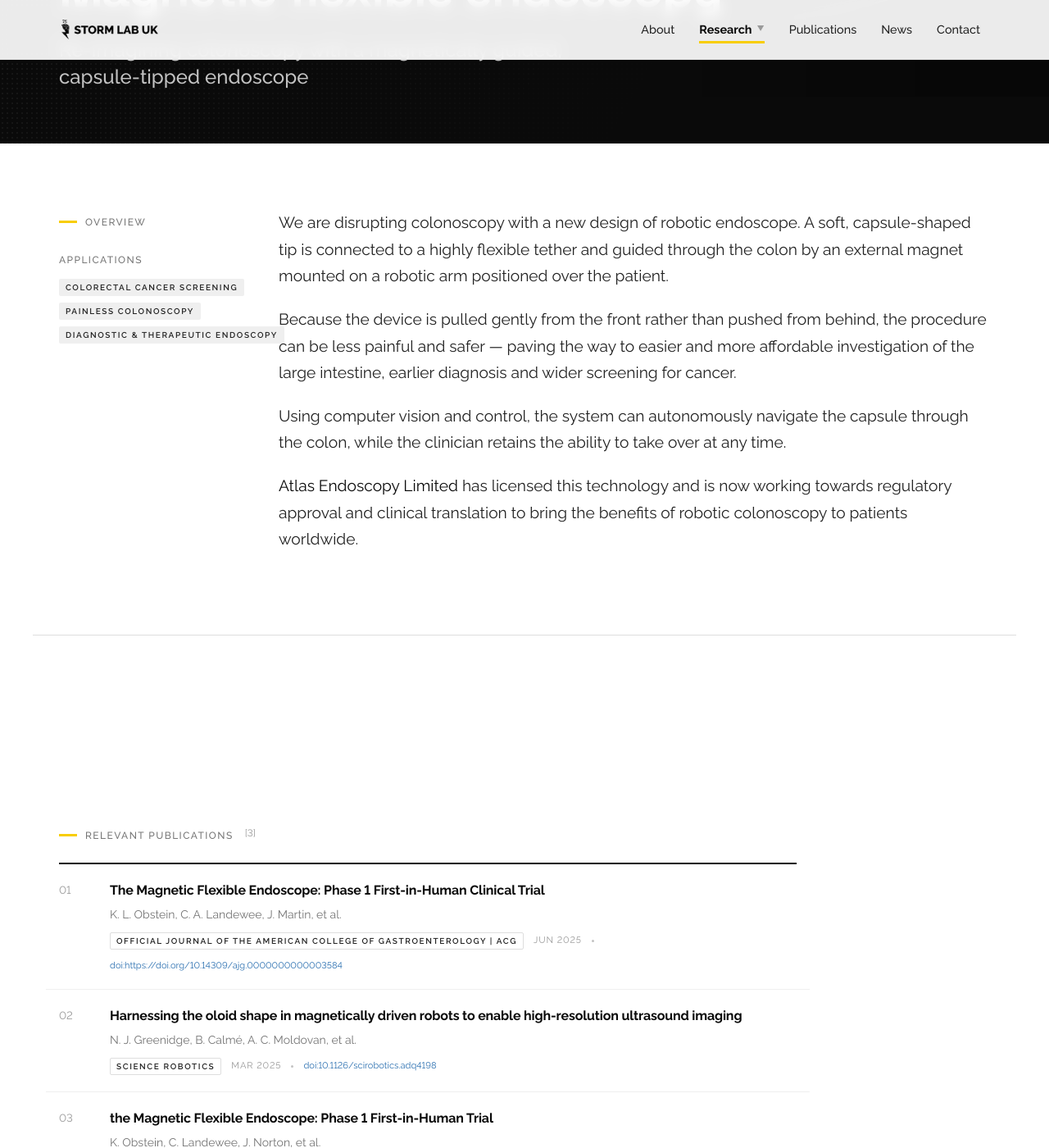
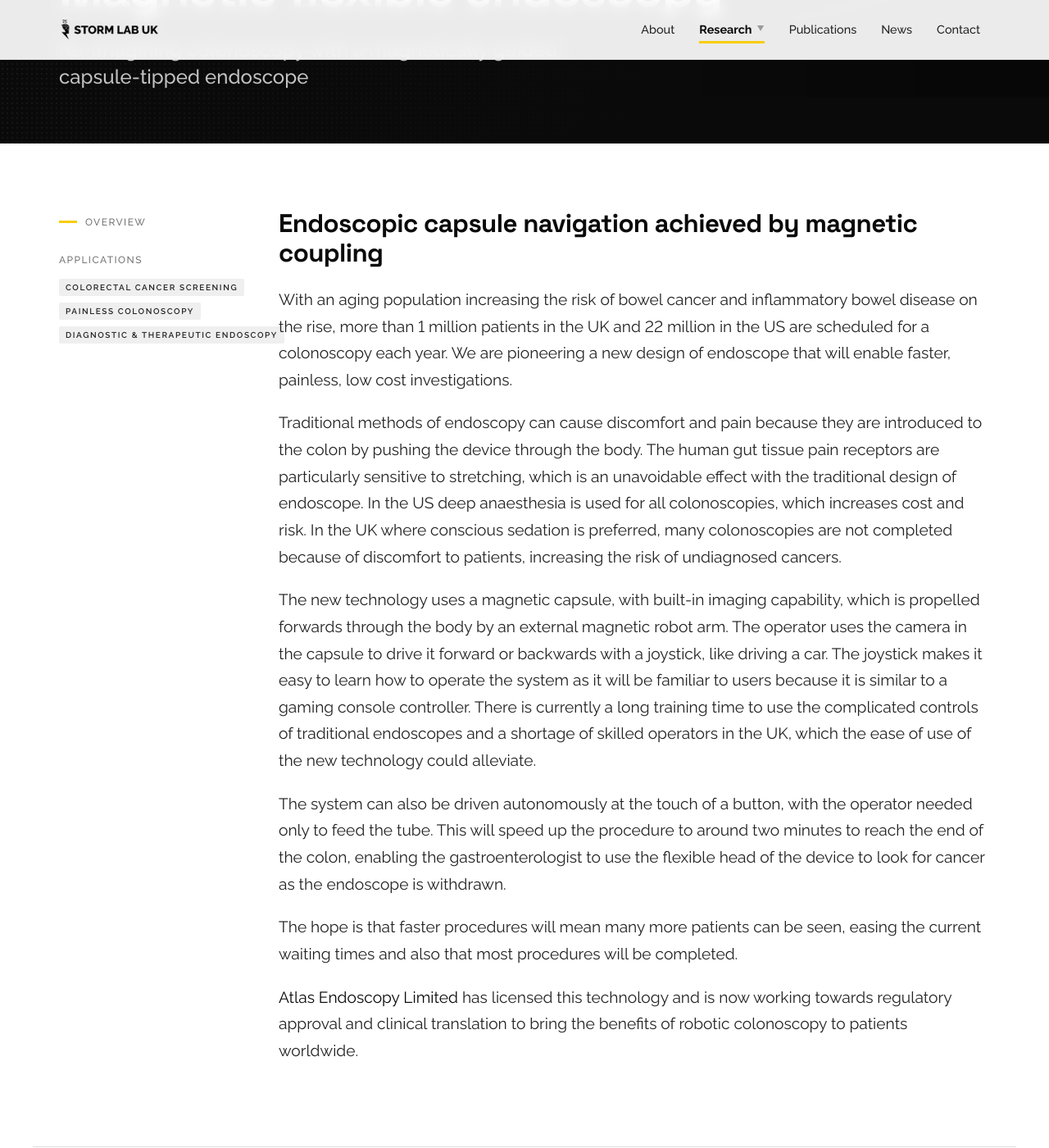
Before and after one commit to Stormlabuk/website, a Jekyll site: the page built from _research/magnetic-flexible-endoscopy.md, in a window 1280 px wide and 1400 px high, scrolled down 418 px. Shown: the whole window at 82% size. Built offline with Jekyll 4.4.1, drawn with Linux system fonts in a browser that asks for light colours.

Commit message:
MFE: full painless-colonoscopy content, infographic, 22M figure
- Replace the overview with the fuller 'Endoscopic capsule navigation'
  copy (heading + paragraphs), using 22 million as the US annual figure
- Keep the Atlas Endoscopy licensing paragraph
- Add the Painless Colonoscopy infographic
- Layout support: an optional overview heading, and infographic fields that
  accept an absolute URL (this one is hotlinked from the current site)

Co-Authored-By: Claude Opus 4.8 <noreply@anthropic.com>
Claude-Session: https://claude.ai/code/session_01JNjS1gELRCWBuKnSFJuNU9

```diff
--- a/_layouts/research_detail.html
+++ b/_layouts/research_detail.html
@@ -38,6 +38,7 @@ layout: default
       {%- endif -%}
     </div>
     <div class="rd-overview__body">
+      {%- if page.overview_heading -%}<h2 class="rd-overview__title">{{ page.overview_heading }}</h2>{%- endif -%}
       {%- for para in page.overview -%}<p>{{ para }}</p>{%- endfor -%}
       {%- if page.stats -%}
       <div class="rd-stats">
@@ -68,8 +69,9 @@ layout: default
   </div>
   {%- endif -%}
   {%- if page.infographic and page.infographic != "" -%}
+  {%- if page.infographic contains "://" -%}{%- assign infosrc = page.infographic -%}{%- else -%}{%- assign infosrc = page.infographic | prepend: '/assets/images/' | relative_url -%}{%- endif -%}
   <figure class="rd-figure">
-    <img src="{{ page.infographic | prepend: '/assets/images/' | relative_url }}" alt="{{ page.infographic_alt | default: page.title }}">
+    <img src="{{ infosrc }}" alt="{{ page.infographic_alt | default: page.title }}">
     {%- if page.infographic_caption -%}<figcaption>{{ page.infographic_caption }}</figcaption>{%- endif -%}
   </figure>
   {%- endif -%}
--- a/_research/magnetic-flexible-endoscopy.md
+++ b/_research/magnetic-flexible-endoscopy.md
@@ -7,9 +7,14 @@ applications:
   - "Colorectal cancer screening"
   - "Painless colonoscopy"
   - "Diagnostic & therapeutic endoscopy"
+infographic: "https://www.stormlabuk.com/wp-content/uploads/2020/06/Infographic-Painless-Colonoscopy.png"
+infographic_alt: "Painless colonoscopy — how magnetic capsule endoscopy works"
+overview_heading: "Endoscopic capsule navigation achieved by magnetic coupling"
 overview:
-  - "We are disrupting colonoscopy with a new design of robotic endoscope. A soft, capsule-shaped tip is connected to a highly flexible tether and guided through the colon by an external magnet mounted on a robotic arm positioned over the patient."
-  - "Because the device is pulled gently from the front rather than pushed from behind, the procedure can be less painful and safer — paving the way to easier and more affordable investigation of the large intestine, earlier diagnosis and wider screening for cancer."
-  - "Using computer vision and control, the system can autonomously navigate the capsule through the colon, while the clinician retains the ability to take over at any time."
+  - "With an aging population increasing the risk of bowel cancer and inflammatory bowel disease on the rise, more than 1 million patients in the UK and 22 million in the US are scheduled for a colonoscopy each year. We are pioneering a new design of endoscope that will enable faster, painless, low cost investigations."
+  - "Traditional methods of endoscopy can cause discomfort and pain because they are introduced to the colon by pushing the device through the body. The human gut tissue pain receptors are particularly sensitive to stretching, which is an unavoidable effect with the traditional design of endoscope. In the US deep anaesthesia is used for all colonoscopies, which increases cost and risk. In the UK where conscious sedation is preferred, many colonoscopies are not completed because of discomfort to patients, increasing the risk of undiagnosed cancers."
+  - "The new technology uses a magnetic capsule, with built-in imaging capability, which is propelled forwards through the body by an external magnetic robot arm. The operator uses the camera in the capsule to drive it forward or backwards with a joystick, like driving a car. The joystick makes it easy to learn how to operate the system as it will be familiar to users because it is similar to a gaming console controller. There is currently a long training time to use the complicated controls of traditional endoscopes and a shortage of skilled operators in the UK, which the ease of use of the new technology could alleviate."
+  - "The system can also be driven autonomously at the touch of a button, with the operator needed only to feed the tube. This will speed up the procedure to around two minutes to reach the end of the colon, enabling the gastroenterologist to use the flexible head of the device to look for cancer as the endoscope is withdrawn."
+  - "The hope is that faster procedures will mean many more patients can be seen, easing the current waiting times and also that most procedures will be completed."
   - '<a href="https://www.atlasendoscopy.org/" target="_blank" rel="noopener">Atlas Endoscopy Limited</a> has licensed this technology and is now working towards regulatory approval and clinical translation to bring the benefits of robotic colonoscopy to patients worldwide.'
 ---
--- a/_sass/_layout.scss
+++ b/_sass/_layout.scss
@@ -353,6 +353,7 @@
 .rd-overview { display: grid; grid-template-columns: 220px 1fr; gap: 48px; }
 .rd-overview__aside .storm-eyebrow.app-head { display: block; margin: 28px 0 14px; }
 .rd-apps { display: flex; flex-wrap: wrap; gap: 8px; }
+.rd-overview__title { font-family: var(--font-display); font-weight: 700; font-size: var(--text-xl); letter-spacing: -0.02em; line-height: 1.15; color: var(--text-strong); margin: 0 0 22px; }
 .rd-overview__body p { font-size: var(--text-md); color: var(--text-body); line-height: 1.7; margin-bottom: 20px; }
 .rd-stats { display: flex; gap: 56px; margin-top: 36px; padding-top: 32px; border-top: 1px solid var(--border-default); flex-wrap: wrap; }
 .rd-approach { display: grid; grid-template-columns: repeat(3, 1fr); gap: 20px; margin-top: 32px; }
```
